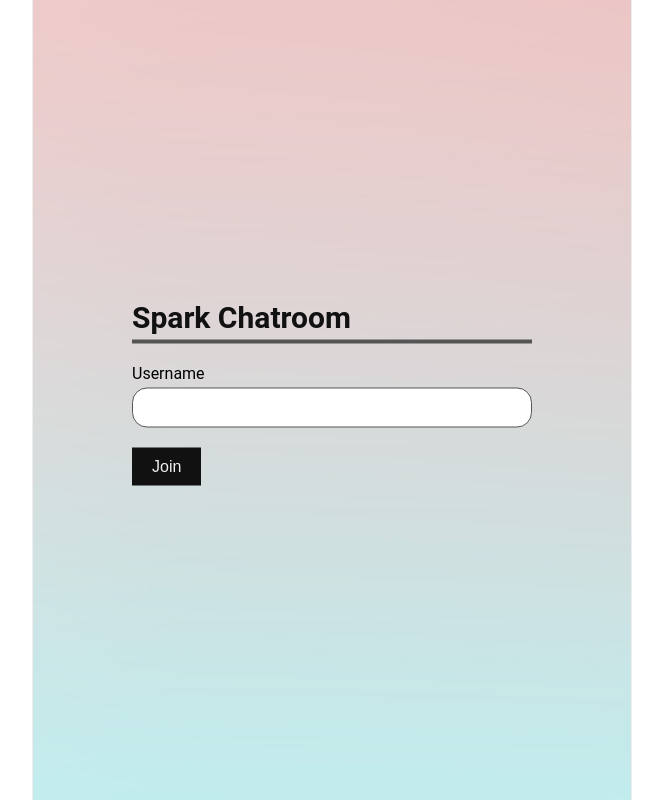
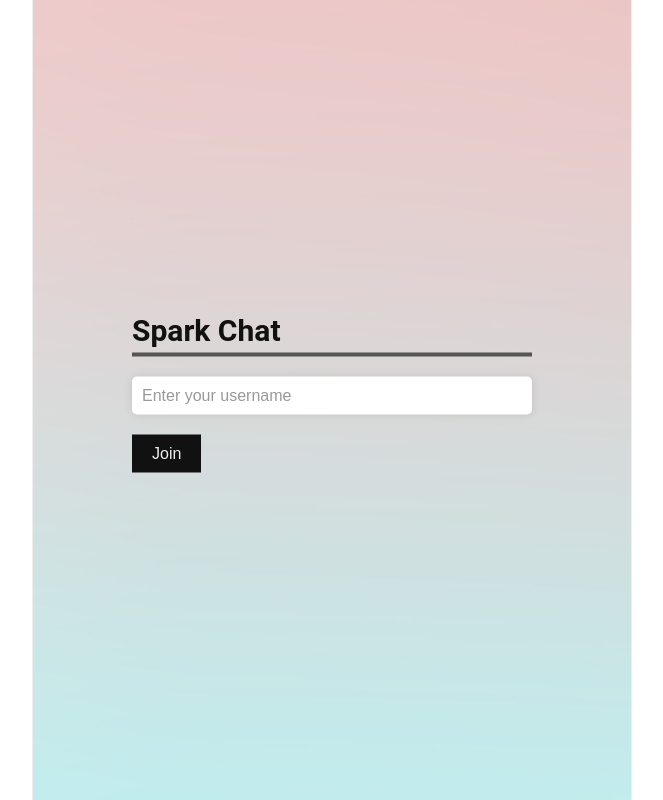
Before and after one commit to pranavyadav41/Chatroom-Socket-io, a website: page public/index.html in a window 1280 px wide. Shown: the whole page, without its empty margins (308-971 px from the left). Drawn offline with nearby package versions, Linux system fonts and the light colour scheme; no server answers.

Commit message:
update done on 13 March night

```diff
--- a/public/code.js
+++ b/public/code.js
@@ -18,21 +18,32 @@
 
     })
 
-    app.querySelector(".chat-screen #send-message").addEventListener("click",function(){
-        let message=app.querySelector(".chat-screen #message-input").value;
-        if(message.length==0){
+    app.querySelector(".chat-screen #send-message").addEventListener("click", function() {
+        sendMessage();
+    });
+
+    // Add event listener for Enter key press
+    app.querySelector(".chat-screen #message-input").addEventListener("keypress", function(event) {
+        if (event.key === "Enter") {
+            sendMessage();
+        }
+    });
+
+    function sendMessage() {
+        let message = app.querySelector(".chat-screen #message-input").value.trim();
+        if (message.length === 0) {
             return;
         }
-        renderMessage("my",{
-            username:uname,
-            text:message
+        renderMessage("my", {
+            username: uname,
+            text: message
         });
-        socket.emit("chat",{
-            username:uname,
-            text:message
+        socket.emit("chat", {
+            username: uname,
+            text: message
         });
-        app.querySelector(".chat-screen #message-input").value="";
-    });
+        app.querySelector(".chat-screen #message-input").value = "";
+    }
 
     app.querySelector(".chat-screen #exit-chat").addEventListener("click",function(){
         socket.emit("exituser",uname);
--- a/public/index.html
+++ b/public/index.html
@@ -11,10 +11,10 @@
         <div class="screen join-screen active">
             <div class="form">
 
-                <h2>Spark Chatroom</h2>
+                <h2>Spark Chat</h2>
                 <div class="form-input">
-                    <label>Username</label>
-                    <input class="ab" type="text" id="username">
+                    <label></label>
+                    <input class="ab" type="text" id="username" placeholder="Enter your username">
                 </div>
                 <div class="form-input">
                     <button id="join-user">Join</button>
@@ -26,7 +26,7 @@
         <div class="screen chat-screen">
 
             <div class="header">
-                <div class="logo">Spark Chatroom</div>
+                <div class="logo">Spark Chat</div>
                 <button id="exit-chat">Exit</button>
             </div>
             <div class="messages">
--- a/public/style.css
+++ b/public/style.css
@@ -7,9 +7,16 @@
     background-image: url('wallpaperflare.com_wallpaper (13).jpg');
 }
 .ab{
-    border-radius: 15px;
+    border-radius: 0px;
+    border: 1px solid #ccc;
+    border-radius: 5px;
+    padding: 8px;
+    box-shadow: 0 0 10px rgba(0, 0, 0, 0.1);
 
 }
+.ab::placeholder {
+        color: #999;
+    }
 body{
     font-family:"Roboto",sans-serif ;
     height:100vh;
@@ -65,8 +72,9 @@ body{
 .screen .form-input input {
     width:100%;
     padding:10px;
-    border:1px solid #555;
+    border:none;
     font-size:16px;
+    /* edited */
 
 }
 .screen .form-input button {
@@ -77,6 +85,7 @@ body{
     cursor:pointer;
     outline:none;
     border:none;
+
 }
 
 .chat-screen .header {
--- a/server.js
+++ b/server.js
@@ -11,10 +11,10 @@ app.use(express.static(path.join(__dirname+"/public")));
 
 io.on("connection", function(socket){
     socket.on("newuser",function(username){
-        socket.broadcast.emit("update" , username + "joined the conversation");
+        socket.broadcast.emit("update" , username + " joined the conversation");
     })
     socket.on("exituser",function(username){
-        socket.broadcast.emit("update" , username + "left the conversation");
+        socket.broadcast.emit("update" , username + " left the conversation");
     })
     socket.on("chat",function(message){
         console.log("Received chat message:", message);
```
